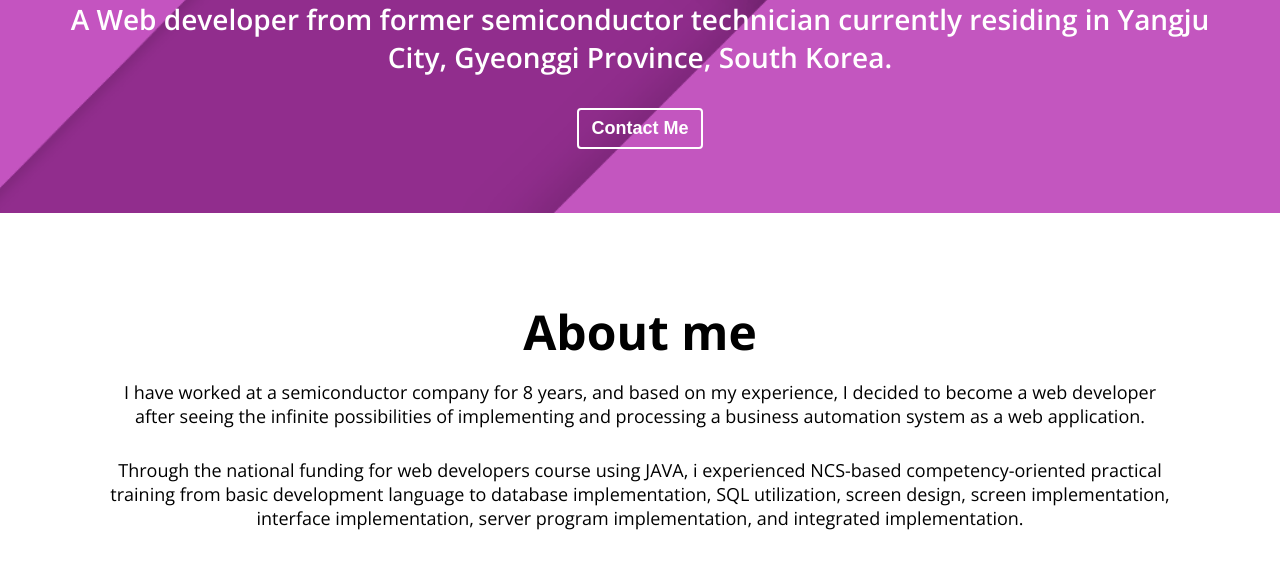
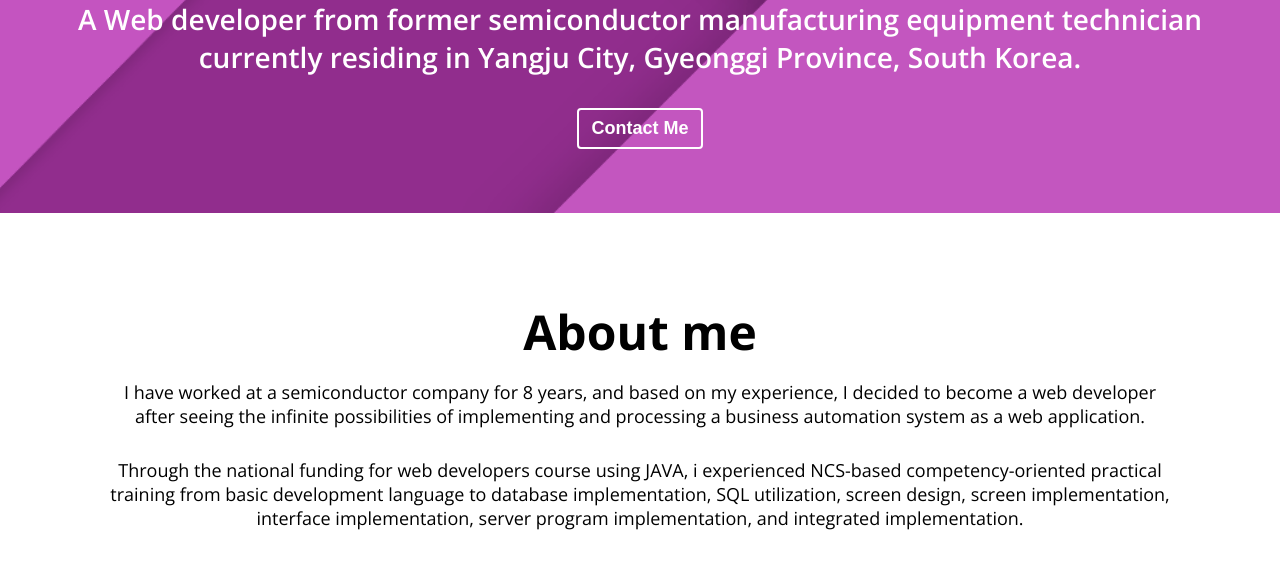
Before and after one commit to kimhscom/kimhscom.github.io, a plain HTML site: page index.html in a window 1280 px wide. Shown: the part 537-1100 px from the top of the page. Drawn offline with nearby package versions, Linux system fonts and the light colour scheme.

Commit message:
Home section edit greeting comment and remove console.log code from JS

```diff
--- a/index.html
+++ b/index.html
@@ -59,8 +59,9 @@
           Hello, <br />I'm a developer with a challenging spirit
         </h1>
         <h2 class="home__description">
-          A Web developer from former semiconductor technician currently
-          residing in Yangju City, Gyeonggi Province, South Korea.
+          A Web developer from former semiconductor manufacturing equipment
+          technician currently residing in Yangju City, Gyeonggi Province, South
+          Korea.
         </h2>
         <button class="home__contact">Contact Me</button>
       </div>
--- a/main.js
+++ b/main.js
@@ -77,7 +77,6 @@ portfolioBtnContainer.addEventListener("click", (e) => {
   projectContainer.classList.add("animation-out");
   setTimeout(() => {
     projects.forEach((project) => {
-      console.log(project.dataset.type);
       if (filter === "*" || filter === project.dataset.type) {
         project.classList.remove("invisible");
       } else {
```
